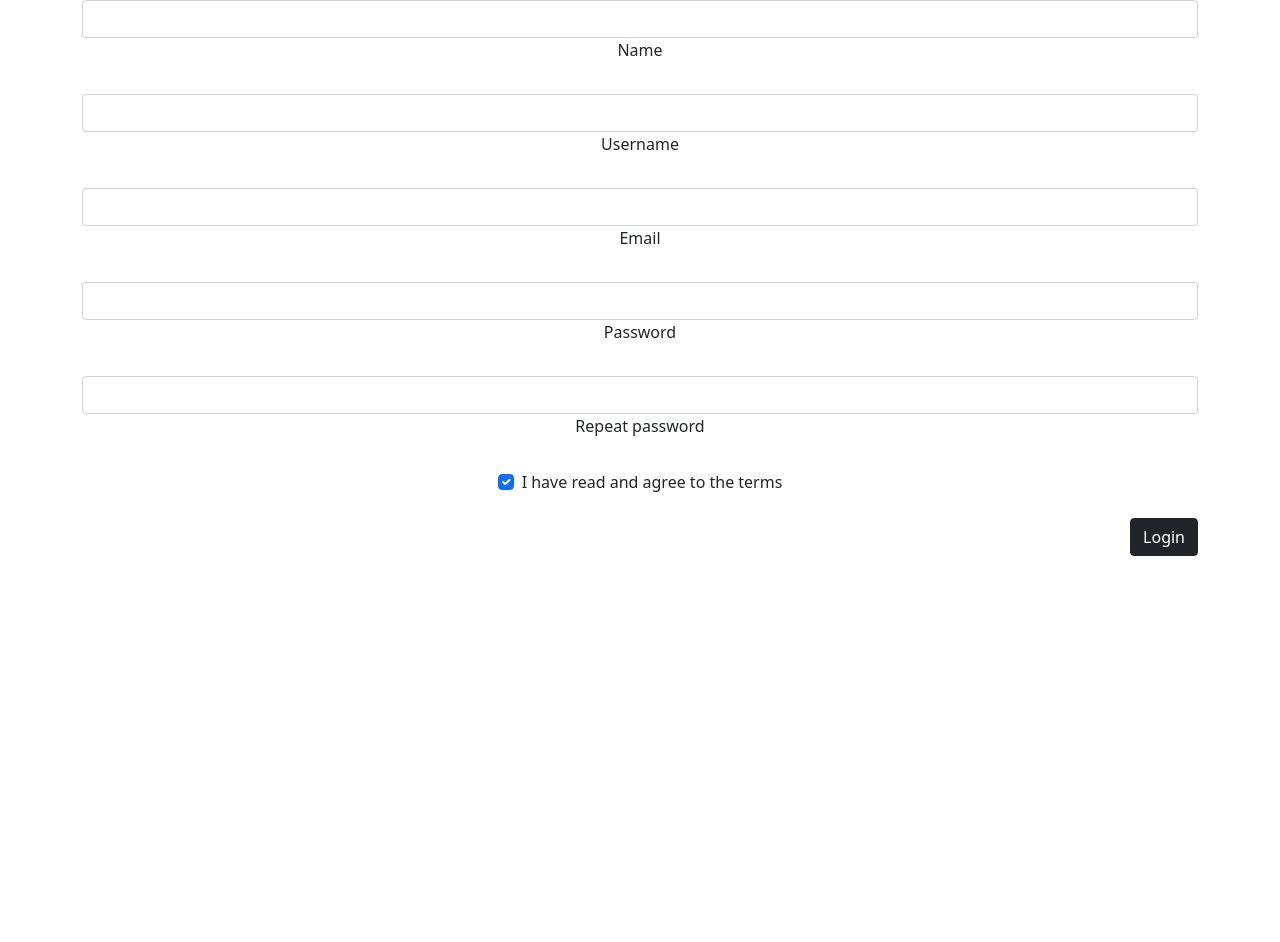
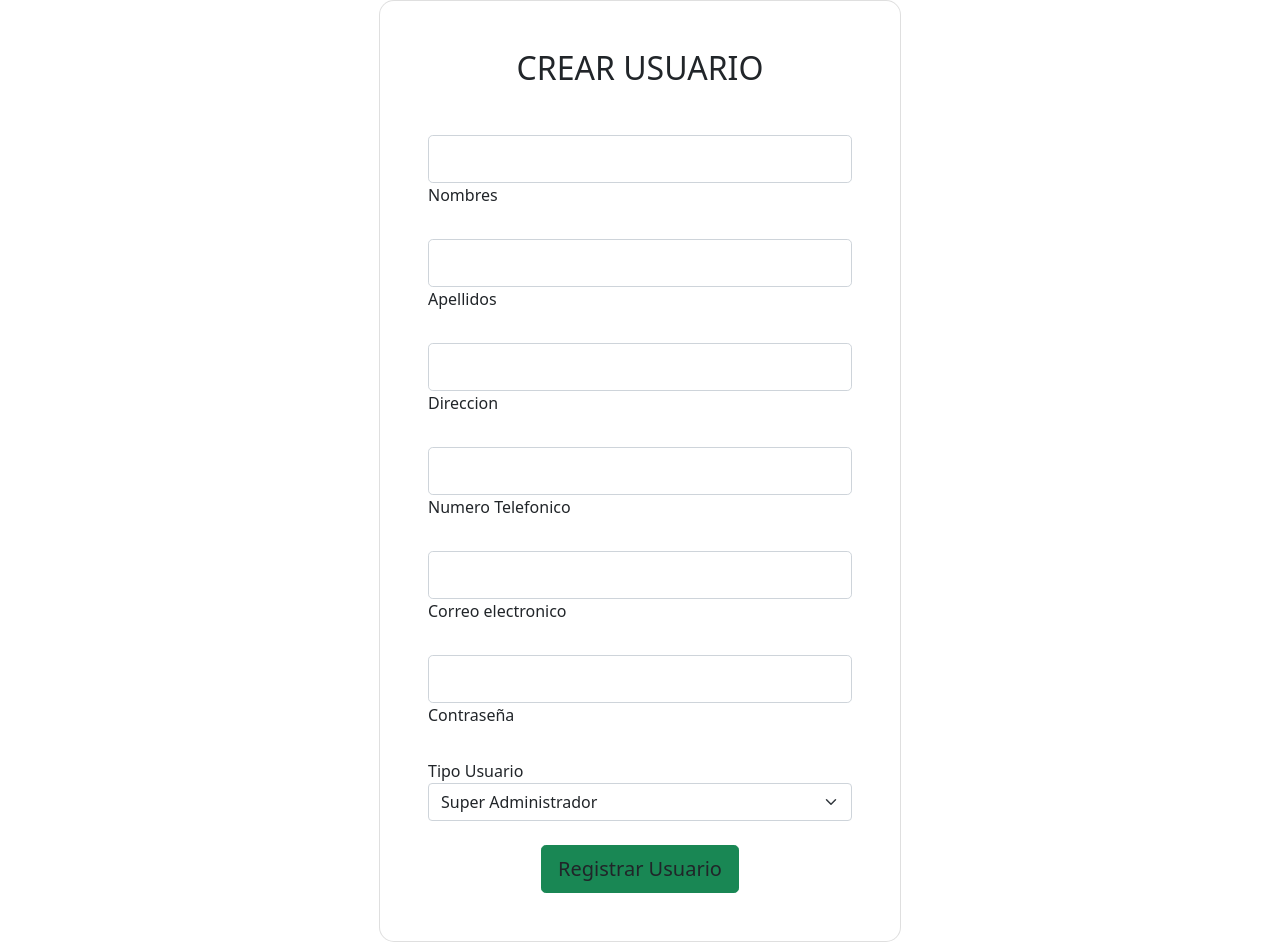
Before and after one commit to Faviopvega/acrimoto, a Flask app: page /registrarusuarios in a window 1280 px wide. Before the commit the page ends 556 px from the top, so only its background shows below. Run offline with Flask 2, Linux system fonts and the light colour scheme; data comes from the database, SQL or seed files in the repository; some libraries are stand-ins or nearby versions.

Commit message:
version 0.6
Se cambio modelo base de datos se implemento de nuevo, solucion bug login, solucion bug registrar usuarios, solucion bug password encriptada, se comprobo el uso de sesiones.

```diff
--- a/app.py
+++ b/app.py
@@ -39,7 +39,7 @@ def inicioSesion():
             db = get_db()
             cur = db.cursor()
 
-            sQuery = "SELECT idUsuario,correo,contrasenia,primerNombre,segundoNombre,Apellidos,numDocumento,telefono,direccion,idTipoUsuario FROM usuario WHERE correo = ?"
+            sQuery = "SELECT idUsuario,nombres,apellidos,direccion,telefono,email,contrasenia,idTipoUsuario FROM usuario WHERE email = ?"
 
             cur.execute(sQuery,[email])
 
@@ -51,22 +51,22 @@ def inicioSesion():
                 error = 'Usuario o contraseña inválidos'
                 flash( error )
             else:
-                print("password", user[2])
-                password_encriptado_encode = user[2]
+                print("password", user[6])
+                password_encriptado_encode = user[6]
 
                 if bcrypt.checkpw(password_encode,password_encriptado_encode):
-                    if user[9] == 1:
+                    if user[7] == 1:
                         session["usuario"] = email
                         session["nivel"] = "administrador"
-                        return redirect("/admin")
-                    elif user[9] == 2:
+                        return redirect("/superadmin")
+                    elif user[7] == 2:
                         session["usuario"] = email
                         session["nivel"] = "docente"
-                        return redirect("/docente")
-                    elif user[9] == 3:
+                        return redirect("/admin")
+                    elif user[7] == 3:
                         session["usuario"] = email
                         session["nivel"] = "estudiante"
-                        return redirect("/estudiante")
+                        return redirect("/colaborador")
 
             return render_template("login.html", form=form)
 
@@ -77,17 +77,17 @@ def inicioSesion():
 
 # Rutas ------     CONTROL ACCESO
 
-@app.route('/admin', methods=["GET",'POST'])
-def irAdmin():
+@app.route('/superadmin', methods=["GET",'POST'])
+def superadmin():
     return render_template("superadmin/main.html")
 
-@app.route('/docente', methods=['GET','POST'])
-def irDocente():
-    return render_template("docente/main.html")
+@app.route('/admin', methods=['GET','POST'])
+def admin():
+    return render_template("administrador/main.html")
 
-@app.route('/estudiante', methods=['GET','POST'])
-def irEstudiante():
-    return render_template("estudiante/main.html")
+@app.route('/colaborador', methods=['GET','POST'])
+def colaborador():
+    return render_template("empleado/main.html")
 
 
 #Rutas -------- Control Formularios
@@ -95,18 +95,18 @@ def irEstudiante():
 def registrarusuarios():
     form = formUsuarios(request.form)
     if (request.method == 'GET'):
-        if 'usuario' in session:
+        # if 'usuario' in session:
             cursor = get_db().cursor()
-            cursor.execute('SELECT idTipoUsuario,nombre FROM tipoUsuario')
+            cursor.execute('SELECT idTipoUsuario,nombre FROM tipoUsuario ORDER BY idTipoUsuario')
             tipoUser = cursor.fetchall()
             cursor.close()
             return render_template("superadmin/registrouser.html", form=form, tipoUser=tipoUser)
-        else:
-            return render_template("superadmin/registrouser.html")
+    # else:
+    #     return render_template("superadmin/registrouser.html")
     else:
         # POST y capturamos los datos del formulario:
-        nombres = request.form['primerNombre'].strip().lower()
-        apellidos = request.form['Apellidos'].strip().lower()
+        nombres = request.form['nombres'].strip().lower()
+        apellidos = request.form['apellidos'].strip().lower()
         direccion = request.form['direccion'].strip().lower()
         telefono = request.form['telefono'].strip().lower()
         correo = request.form['correo'].strip().lower()
@@ -119,7 +119,7 @@ def registrarusuarios():
         tipoUser = request.form['tipoUser']
 
         try:
-            sQuery = "INSERT INTO usuario (nombres,apellidos,direccion,telefono,email,contrasenia,idTipoUsuario) VALUES (?, ?, ?, ?, ?, ?, ?, ?)"
+            sQuery = "INSERT INTO usuario (nombres,apellidos,direccion,telefono,email,contrasenia,idTipoUsuario) VALUES (?, ?, ?, ?, ?, ?, ?)"
 
             con = get_db()
             cur = con.cursor()
@@ -129,13 +129,13 @@ def registrarusuarios():
             error = ""
             if cur is None:
                 error = "Error en el registro"
-                flash(error)
+                flash(error,'error')
             else:
                 error ="Exito"
-                flash(error)
-                return redirect("/registrarUsuarios")
+                flash(error, 'success')
+                return redirect("/registrarusuarios")
 
-            return error
+            # return error
 
         except Error:
             print( Error)
--- a/conexion.py
+++ b/conexion.py
@@ -2,7 +2,7 @@ import sqlite3
 from sqlite3 import Error
 from flask import g
 
-DATABASES = 'db/acrimotobd.db'
+DATABASES = 'db/acrimoto.db'
 
 def get_db():
     try:
--- a/formulario.py
+++ b/formulario.py
@@ -10,8 +10,8 @@ class formLogin(FlaskForm):
 
 #CLASES
 class formUsuarios(Form):
-    nombres = StringField('Pimer Nombre', validators=[DataRequired()])
-    apellidos = StringField('Segundo Nombre', validators=[DataRequired()])
+    nombres = StringField('Nombres', validators=[DataRequired()])
+    apellidos = StringField('Apellidos', validators=[DataRequired()])
     direccion = StringField('Direccion', validators=[DataRequired()])
     telefono = StringField('Numero Telefonico', validators=[DataRequired()])
     correo = EmailField("Correo electronico", validators=[DataRequired()])
--- a/templates/base.html
+++ b/templates/base.html
@@ -14,6 +14,8 @@
     <link rel="icon" type="image/x-icon" href="assets/favicon.ico" />
     <!-- Core theme CSS (includes Bootstrap)-->
     <link href="{{url_for('static', filename = 'css/styles.css')}}" rel="stylesheet" />
+
+
 
 </head>
 
--- a/templates/superadmin/registrouser.html
+++ b/templates/superadmin/registrouser.html
@@ -1,64 +1,118 @@
-{% extends 'base.html' %}
+{% extends 'base.html' %} {% block title %} Sistema de Gestion de Notas {% endblock %}
 
-{% block title %} Sistema de Gestion de Notas {% endblock %}
+{% block head %}
 
+<script type="text/javascript">
+  $(document).ready(function () {
+  window.setTimeout(function() {
+      $(".alert").fadeTo(1000, 0).slideUp(1000, function(){
+          $(this).remove();
+      });
+  }, 5000);
+
+  });
+</script>
+
+{% endblock %}
 
 {% block body %}
+
 <div class="container">
   <div class="row">
-        <form>
-            <div class="text-center mb-3">
-            <!-- Name input -->
+    <section class="vh-100 bg-image">
+      <div class="mask d-flex align-items-center h-100 gradient-custom-3">
+        <div class="container h-100">
+          <div class="row d-flex justify-content-center align-items-center h-100">
+            <div class="col-12 col-md-9 col-lg-7 col-xl-6">
+              <div class="card" style="border-radius: 15px">
+                <div class="card-body p-5">
+                  <h2 class="text-uppercase text-center mb-5">Crear Usuario</h2>
+                  <section class="content">
+                    <!-- {% for message in get_flashed_messages() %}
+                    <div class="alert alert-danger">{{ message }}</div>
+                    {% endfor %} -->
+                    {% with errors = get_flashed_messages(category_filter=["error"]) %}
+                    {% if errors %}
+                    <div class="alert alert-danger">
+                      <a class="close" href="#">×</a>
+                      <ul>
+                        {%- for msg in errors %}
+                        <li>{{ msg }}</li>
+                        {% endfor -%}
+                      </ul>
+                    </div>
+                    {% endif %}
+                    {% endwith %}
+                    {% with errors = get_flashed_messages(category_filter=["success"]) %}
+                    {% if errors %}
+                    <div class="alert alert-success">
+                      <a class="close" href="#">×</a>
+                        {%- for msg in errors %}
+                        {{ msg }}
+                        {% endfor -%}
+                    </div>
+                    {% endif %}
+                    {% endwith %}
+                  </section>
+                  <form action="{{ url_for('registrarusuarios')}}" method="post">
                     <div class="form-outline mb-4">
-              <input type="text" id="registerName" class="form-control" />
-              <label class="form-label" for="registerName">Name</label>
+                      {{ form.nombres(class="form-control form-control-lg") }}
+                      {{ form.nombres.label(class="form-label") }}
+                      <!-- <input type="password" id="form3Example4cg" class="form-control form-control-lg" />
+                            <label class="form-label" for="form3Example4cg">Password</label> -->
+                    </div>
+                    <div class="form-outline mb-4">
+                      {{ form.apellidos(class="form-control form-control-lg") }}
+                      {{ form.apellidos.label(class="form-label") }}
+                      <!-- <input type="password" id="form3Example4cdg" class="form-control form-control-lg" />
+                            <label class="form-label" for="form3Example4cdg">Repeat your password</label> -->
+                    </div>
+                    <div class="form-outline mb-4">
+                      {{ form.direccion(class="form-control form-control-lg") }}
+                      {{ form.direccion.label(class="form-label") }}
+                      <!-- <input type="password" id="form3Example4cdg" class="form-control form-control-lg" />
+                          <label class="form-label" for="form3Example4cdg">Repeat your password</label> -->
+                    </div>
+                    <div class="form-outline mb-4">
+                      {{ form.telefono(class="form-control form-control-lg") }}
+                      {{ form.telefono.label(class="form-label") }}
+                      <!-- <input type="password" id="form3Example4cdg" class="form-control form-control-lg" />
+                        <label class="form-label" for="form3Example4cdg">Repeat your password</label> -->
+                    </div>
+                    <div class="form-outline mb-4">
+                      {{ form.correo(class="form-control form-control-lg") }}
+                      {{ form.correo.label(class="form-label") }}
+                      <!-- <input type="password" id="form3Example4cdg" class="form-control form-control-lg" />
+                          <label class="form-label" for="form3Example4cdg">Repeat your password</label> -->
+                    </div>
+                    <div class="form-outline mb-4">
+                      {{ form.contrasenia(class="form-control form-control-lg")
+                      }} {{ form.contrasenia.label(class="form-label") }}
+                      <!-- <input type="email" id="form3Example3cg" class="form-control form-control-lg" />
+                          <label class="form-label" for="form3Example3cg">Your Email</label> -->
+                    </div>
+                    <div class="form-outline mb-4">
+                      Tipo Usuario<select name="tipoUser" class="form-select">
+                        {% for item in tipoUser %}
+                        <option value="{{item[0]}}">{{item[1]}}</option>
+                        {% endfor %}
+                      </select>
                     </div>
 
-            <!-- Username input -->
-            <div class="form-outline mb-4">
-              <input type="text" id="registerUsername" class="form-control" />
-              <label class="form-label" for="registerUsername">Username</label>
+                    <div class="d-flex justify-content-center">
+                      {{ form.registrar(class="btn btn-success btn-block btn-lg
+                      text-body") }}
+                      <!-- <button type="button" class="btn btn-success btn-block btn-lg gradient-custom-4 text-body">Register</button> -->
                     </div>
-
-            <!-- Email input -->
-            <div class="form-outline mb-4">
-              <input type="email" id="registerEmail" class="form-control" />
-              <label class="form-label" for="registerEmail">Email</label>
+                  </form>
                 </div>
-
-            <!-- Password input -->
-            <div class="form-outline mb-4">
-              <input type="password" id="registerPassword" class="form-control" />
-              <label class="form-label" for="registerPassword">Password</label>
               </div>
-
-            <!-- Repeat Password input -->
-            <div class="form-outline mb-4">
-              <input type="password" id="registerRepeatPassword" class="form-control" />
-              <label class="form-label" for="registerRepeatPassword">Repeat password</label>
             </div>
-
-            <!-- Checkbox -->
-            <div class="form-check d-flex justify-content-center mb-4">
-              <input
-                class="form-check-input me-2"
-                type="checkbox"
-                value=""
-                id="registerCheck"
-                checked
-                aria-describedby="registerCheckHelpText"
-              />
-              <label class="form-check-label" for="registerCheck">
-                I have read and agree to the terms
-              </label>
           </div>
-
-            <div class="col-12">
-                <button type="submit" class="btn btn-dark float-end">Login</button>
         </div>
-
+      </div>
+    </section>
   </div>
 </div>
 
-
 {% endblock %}
```
Also changed, not shown: db/acrimoto.db (added), db/acrimotobd.db (deleted). Lines whose indentation alone changed are shown as unchanged.
